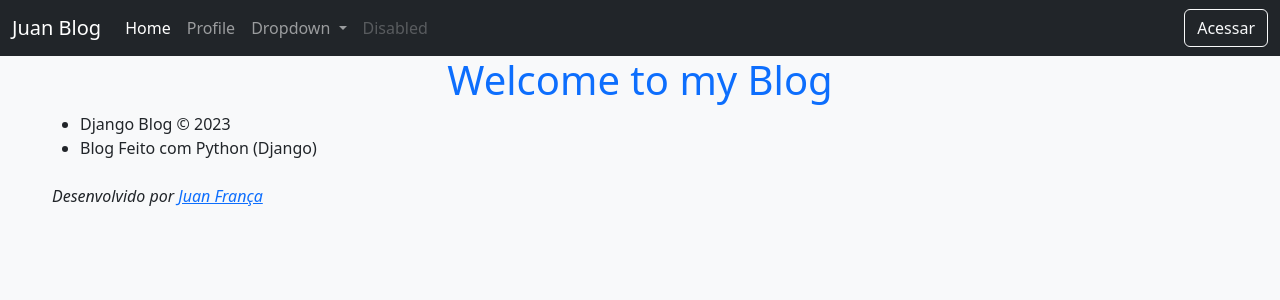
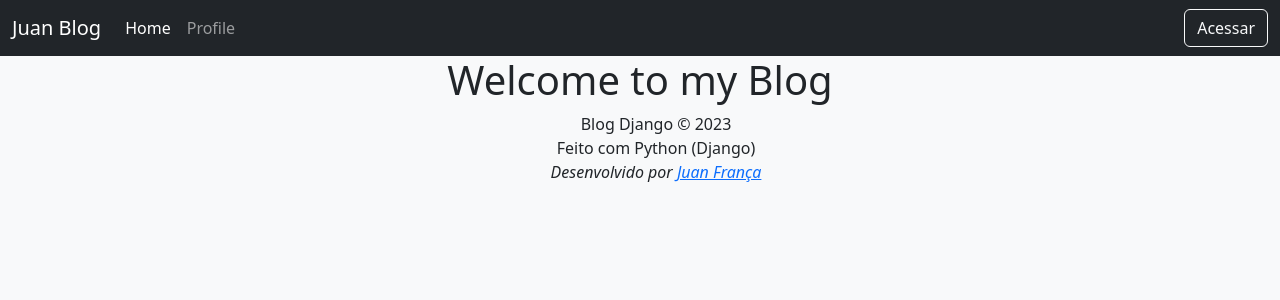
Before and after one commit to juanfranca/DjangoBlog, a Django app: page / in a window 1280 px wide. Shown: the top 300 px of the page. Run offline with Django 4.2, Linux system fonts and the light colour scheme; data that the repository does not hold is empty.

```diff
--- a/MyBlog/settings.py
+++ b/MyBlog/settings.py
@@ -110,7 +110,7 @@ AUTH_PASSWORD_VALIDATORS = [
 
 LANGUAGE_CODE = 'pt-br'
 
-TIME_ZONE = 'UTC'
+TIME_ZONE = 'America/Sao_Paulo'
 
 USE_I18N = True
 
--- a/blog/templates/home.html
+++ b/blog/templates/home.html
@@ -20,7 +20,7 @@ Home
 </style>
 {% endblock %}
 {% block content %}
-    <h1 class="text-primary d-flex justify-content-center"> Welcome to my Blog</h1>
+    <h1 class="text-dark d-flex justify-content-center"> Welcome to my Blog</h1>
     {% for post in posts %}
         <h3>{{ post.title  }}</h3>
         <p class="text-sm"> <a href="#"><small>{{ post.author }}</a> <i>{{ post.published_date }}</small></i> </p>
@@ -34,15 +34,14 @@ Home
     {% if user.is_authenticated %}
         <a class="btn-rounded btn btn-outline-dark"href="{% url 'create' %}">+</a>
     {% endif %}
-    <footer class=" px-5 py-10 ">
-        <ul class="flex justify-between items-center">
+    <footer class="footer text-center">
+        <div class ='container'>
+            <ul style="list-style-type: none;">
 
-            <li>Django Blog &copy; 2023 </li>
-            <li> Blog Feito com Python (Django)</li>
-
+                <li>Blog Django &copy; 2023 </li>
+                <li> Feito com Python (Django)</li>
+            <i> Desenvolvido por <a href="https://github.com/juanfranca" target="_blank">Juan França</a> </i>
         </ul>
-        <div class =' px-1 py-2 text-sm flex justify-center'>
-            <i> Desenvolvido por <a href="https://github.com/juanfranca" target="_blank">Juan França</a> </i>
         </div>
     </footer>
 {% endblock %}
--- a/blog/views.py
+++ b/blog/views.py
@@ -29,7 +29,7 @@ def create(request):
 
 def edit(request, id):
     posts = Posts.objects.get(id=id)
-    form =PostForm
+    form =PostForm(initial={'title': posts.title, 'description':posts.description})
     return render(request, 'edit.html', {'posts':posts, 'form':form})
 
 def update(request, id):
--- a/templates/navbar.html
+++ b/templates/navbar.html
@@ -12,26 +12,11 @@
           <li class="nav-item">
             <a class="nav-link" href="#">Profile</a>
           </li>
-          <li class="nav-item dropdown">
-            <a class="nav-link dropdown-toggle" href="#" role="button" data-bs-toggle="dropdown" aria-expanded="false">
-              Dropdown
-            </a>
-            <ul class="dropdown-menu">
-              <li><a class="dropdown-item" href="#">Posts</a></li>
-              <li><a class="dropdown-item" href="#">Another action</a></li>
-              <li><hr class="dropdown-divider"></li>
-              <li><a class="dropdown-item" href="#">Something else here</a></li>
-            </ul>
-          </li>
-          <li class="nav-item">
-            <a class="nav-link disabled">Disabled</a>
-          </li>
         </ul>
         <form class="d-flex" role="search">
           {% if user.is_authenticated %}
-            <h4>Olá, {{ user.username }}</h4>
-            <input class="form-control me-2" type="search" placeholder="Search" aria-label="Search">
-            <button class="btn btn-outline-light" type="submit">Search</button>
+            <h4 class="mx-2">Olá, {{ user.username }}</h4>
+            <button class="btn btn-outline-light mx-2" type="submit">Search</button>
             <a class="btn btn-outline-light" type="submit" href="{% url 'logout' %}">Sair</a>
           {% else %}
             <a class="btn btn-outline-light" type="submit" href="{% url 'login' %}">Acessar</a>
```
